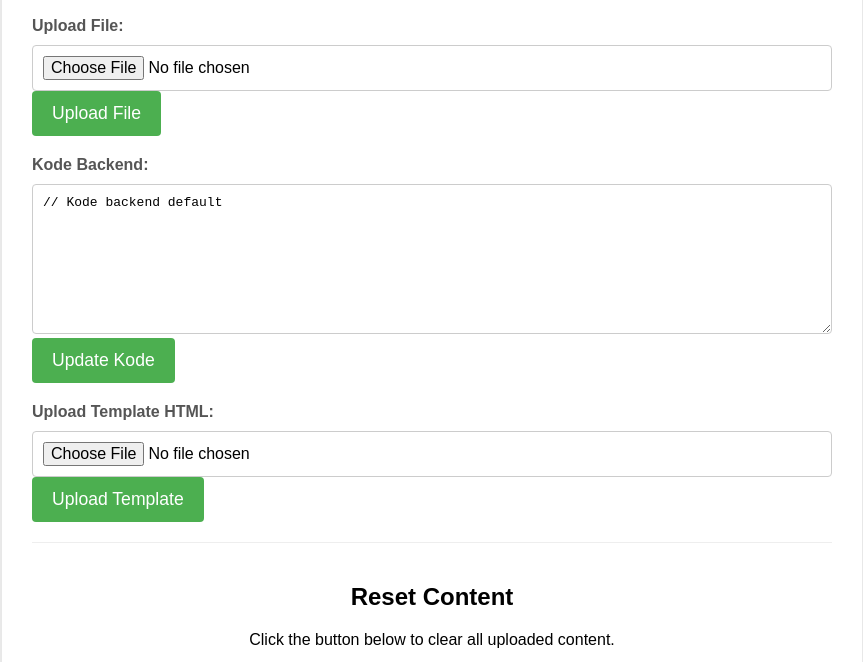
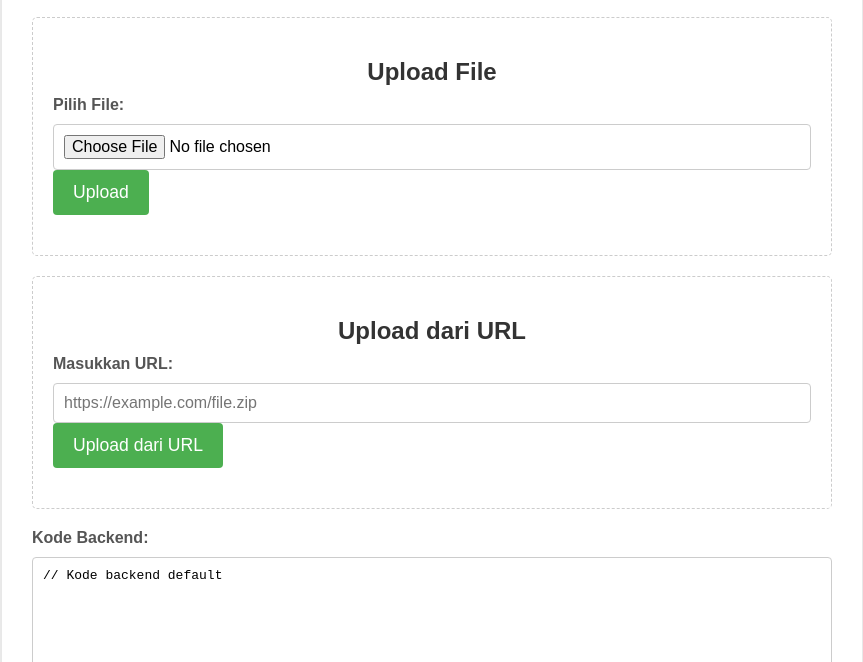
Before and after one commit to wanzofc/am, a website: page admin.html in a window 1280 px wide. Shown: the part 91-753 px from the top of the page, without its empty margins (208-1071 px from the left). Drawn offline with nearby package versions, Linux system fonts and the light colour scheme.

Commit message:
Update admin.html

```diff
--- a/admin.html
+++ b/admin.html
@@ -45,6 +45,7 @@
         }
 
         input[type="file"],
+        input[type="text"],
         textarea {
             width: 100%;
             padding: 10px;
@@ -86,10 +87,24 @@
             margin-top: 10px;
             font-weight: bold;
         }
+
         .reset-container {
             margin-top: 20px;
             border-top: 1px solid #eee;
             padding-top: 20px;
+        }
+
+        .upload-container {
+            border: 1px dashed #ccc;
+            padding: 20px;
+            margin-bottom: 20px;
+            border-radius: 5px;
+        }
+
+        .upload-container h2 {
+            font-size: 1.5em;
+            margin-bottom: 10px;
+            color: #333;
         }
     </style>
 </head>
@@ -98,11 +113,26 @@
     <div class="admin-container">
         <h1>Admin Panel</h1>
 
+        <!-- Container Upload File -->
+        <div class="upload-container">
+            <h2>Upload File</h2>
             <div class="form-group">
-            <label for="fileUpload">Upload File:</label>
+                <label for="fileUpload">Pilih File:</label>
                 <input type="file" id="fileUpload" name="file" accept="*" />
-            <button onclick="uploadFile()">Upload File</button>
+                <button onclick="uploadFile()">Upload</button>
                 <p id="fileUploadMessage"></p>
+            </div>
+        </div>
+
+        <!-- Container Upload URL -->
+        <div class="upload-container">
+            <h2>Upload dari URL</h2>
+            <div class="form-group">
+                <label for="urlUpload">Masukkan URL:</label>
+                <input type="text" id="urlUpload" name="url" placeholder="https://example.com/file.zip">
+                <button onclick="uploadFromUrl()">Upload dari URL</button>
+                <p id="urlUploadMessage"></p>
+            </div>
         </div>
 
         <div class="form-group">
@@ -121,7 +151,7 @@
 
         <div class="reset-container">
             <h2>Reset Content</h2>
-            <p>Click the button below to clear all uploaded content.</p>
+            <p>Klik tombol di bawah untuk menghapus semua konten yang diunggah.</p>
             <button onclick="resetContent()">Reset Content</button>
             <p id="resetMessage"></p>
         </div>
@@ -130,10 +160,12 @@
     <script src="https://cdnjs.cloudflare.com/ajax/libs/gsap/3.9.1/gsap.min.js"></script>
     <script>
         const fileUpload = document.getElementById('fileUpload');
+        const urlUpload = document.getElementById('urlUpload');
         const codeEditor = document.getElementById('codeEditor');
         const templateUpload = document.getElementById('templateUpload');
 
         const fileUploadMessage = document.getElementById('fileUploadMessage');
+        const urlUploadMessage = document.getElementById('urlUploadMessage');
         const codeUpdateMessage = document.getElementById('codeUpdateMessage');
         const templateUploadMessage = document.getElementById('templateUploadMessage');
         const resetMessage = document.getElementById('resetMessage');
@@ -162,6 +194,33 @@
                 console.error('Error:', error);
                 fileUploadMessage.textContent = 'Terjadi kesalahan saat mengunggah file.';
                 fileUploadMessage.className = 'error-message';
+            });
+        }
+
+        function uploadFromUrl() {
+            const url = urlUpload.value;
+            if (!url) {
+                urlUploadMessage.textContent = 'Masukkan URL terlebih dahulu.';
+                urlUploadMessage.className = 'error-message';
+                return;
+            }
+
+            fetch('/upload-from-url', {
+                method: 'POST',
+                headers: {
+                    'Content-Type': 'application/json'
+                },
+                body: JSON.stringify({ url: url })
+            })
+            .then(response => response.json())
+            .then(data => {
+                urlUploadMessage.textContent = data.message;
+                urlUploadMessage.className = 'success-message';
+            })
+            .catch(error => {
+                console.error('Error:', error);
+                urlUploadMessage.textContent = 'Terjadi kesalahan saat mengunggah dari URL.';
+                urlUploadMessage.className = 'error-message';
             });
         }
 
@@ -219,6 +278,7 @@
                 templateUploadMessage.className = 'error-message';
             });
         }
+
         function resetContent() {
             fetch('/reset-data', {
                 method: 'POST'
```
Lines whose indentation alone changed are shown as unchanged.
